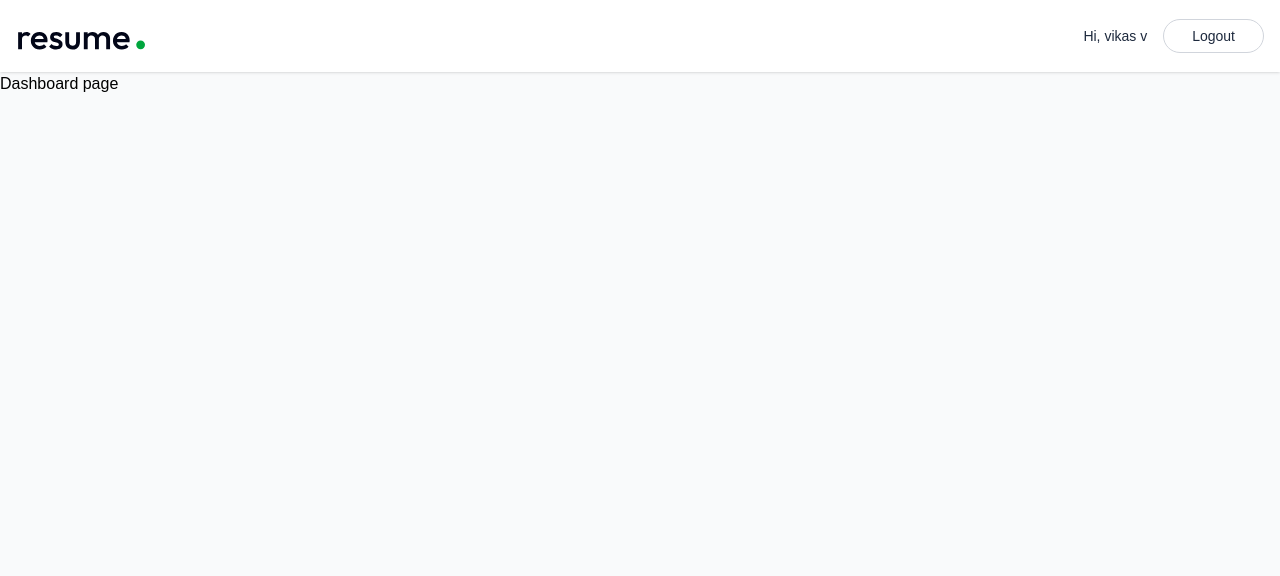
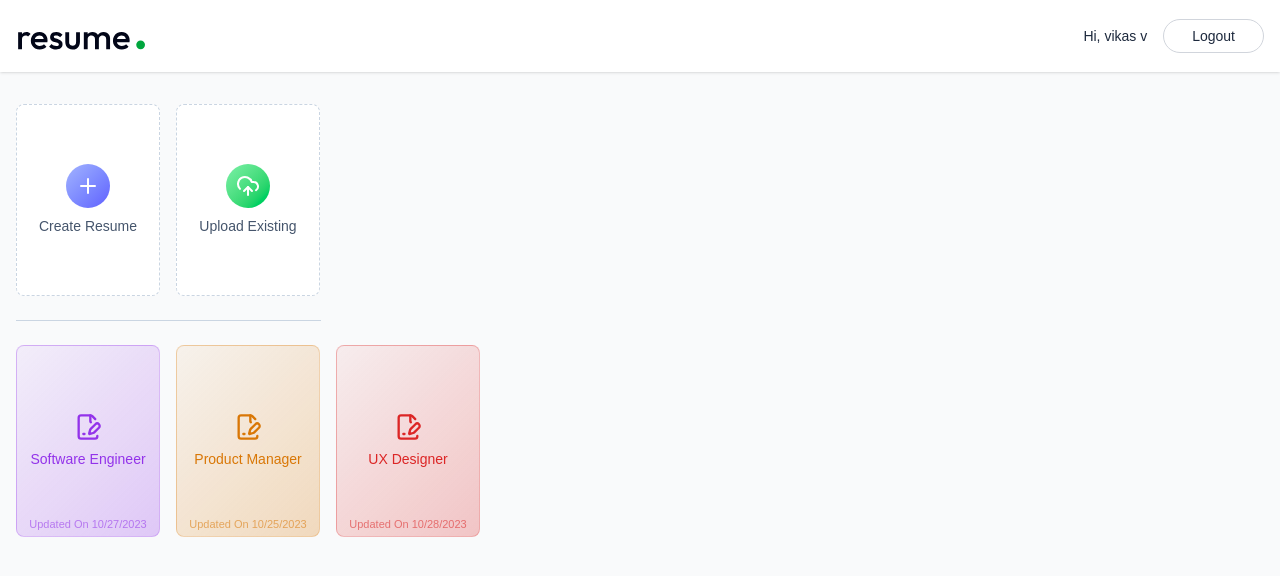
Before and after one commit to vikasvkori1290/cv.ai, a React (Vite) app in the folder client/: page /app in a window 1280 px wide. Shown: the top 576 px of the page. Built offline with nearby package versions, Linux system fonts and the light colour scheme.

Commit message:
create resume icon

```diff
--- a/client/src/index.css
+++ b/client/src/index.css
@@ -11,4 +11,10 @@
   button{
     @apply cursor-pointer;
   }
-}
+  input:not([type="checkbox"]){
+    @apply outline-none focus:ring border-gray-300 focus:ring-blue-500 focus:border-500 rounded-lg
+  }
+  textarea{
+    @apply outline-none focus:ring border-gray-300 focus:ring-blue-500 focus:border-500 rounded-lg
+  }
+  }
--- a/client/src/pages/Dashboard.jsx
+++ b/client/src/pages/Dashboard.jsx
@@ -1,9 +1,102 @@
-import React from 'react'
+import { FilePenLineIcon, PencilIcon, PlusIcon, TrashIcon, UploadCloudIcon, XIcon } from 'lucide-react'
+import React, { useEffect, useState } from 'react'
+// import { dummyResumeData } from '../assets/assets' // Commented out to fix build error
+import { useNavigate } from 'react-router-dom'
 
 const Dashboard = () => {
+  const colors = ["#9333ea", "#d97706", "#dc2626", "#0284c7", "#16a34a"]
+
+  const [allresumes, setAllresumes] = useState([])
+  const [showCreateResume, setShowCreateResume] = useState(false)
+  const [showUploadResume, setShowUploadResume] = useState(false)
+  const [Title, setTitle] = useState('')
+  const [resume, setResume] = useState(null)
+  const [editresumeId, setEditresumeId] = useState('')
+
+  const navigate = useNavigate()
+
+  const loadAllResumes = async () => {
+    // Added mock data locally since the import is broken
+    const dummyResumeData = [
+      { id: 1, title: "Software Engineer", updatedAt: "2023-10-27T10:00:00Z" },
+      { id: 2, title: "Product Manager", updatedAt: "2023-10-25T12:30:00Z" },
+      { id: 3, title: "UX Designer", updatedAt: "2023-10-28T08:15:00Z" },
+    ];
+    setAllresumes(dummyResumeData)
+  }
+
+  const createResume = async (event) => {
+    event.preventDefault()
+    console.log("Creating resume with title:", Title)
+
+    setShowCreateResume(false)
+    setTitle('')
+
+    navigate('/app/builder/resume123')
+  }
+
+  useEffect(() => {
+    loadAllResumes()
+  }, [])
+
   return (
     <div>
-      <h1>Dashboard page</h1>
+      <div className='max-w-7xl mx-auto px-4 py-8'>
+        <p className='text-2xl font-medium mb-6 bg-gradient-to-r from-slate-600 to-slate-700 bg-clip-text-transparent sm:hidden'>Welcome , Vikas v</p>
+
+        <div className='flex gap-4'>
+          <button onClick={() => setShowCreateResume(true)} className='w-full bg-white sm:max-w-36 h-48 flex flex-col items-center justify-center rounded-lg gap-2 text-slate-600 border border-dashed border-slate-300 group hover:border-purple-500 hover:shadow-lg transition-all duration-300 cursor-pointer'>
+            <PlusIcon className='size-11 transition-all duration-300 p-2.5 bg-gradient-to-br from-indigo-300 to-indigo-500 text-white rounded-full' />
+            {/* Fixed typo duration-30F0 -> duration-300 */}
+            <p className='text-sm group-hover:text-purple-600 transition-all duration-300'>Create Resume</p>
+          </button>
+          <button className='w-full bg-white sm:max-w-36 h-48 flex flex-col items-center justify-center rounded-lg gap-2 text-slate-600 border border-dashed border-slate-300 group hover:border-purple-500 hover:shadow-lg transition-all duration-300 cursor-pointer'>
+            <UploadCloudIcon className='size-11 transition-all duration-300 p-2.5 bg-gradient-to-br from-green-300 to-green-500 text-white rounded-full' />
+            <p className='text-sm group-hover:text-purple-600 transition-all duration-300'>Upload Existing</p>
+          </button>
+        </div>
+        <hr className='border-slate-300 my-6 sm:w-[305px]' />
+        <div className='grid grid-cols-2 sm:flex flex-wrap gap-4'>
+          {allresumes.map((resume, index) => {
+            const baseColor = colors[index % colors.length];
+            return (
+              <button key={index} className='relative w-full sm:max-w-36 h-48 flex flex-col items-center justify-center rounded-lg gap-2 border group hover:shadow-lg transition-all duration-300 cursor-pointer' style={{ background: 'linear-gradient(135deg, ' + baseColor + '10, ' + baseColor + '40) ', borderColor: baseColor + '40' }}>
+                <FilePenLineIcon className='size-7 group-hover:scale-105 transition-all' style={{ color: baseColor }} />
+                <p className='text-sm group-hover:scale-105 transition-all' style={{ color: baseColor }}>{resume.title}</p>
+                <p className='absolute bottom-1 text-[11px] text-slate-400 group-hover:text-slate-500 transition-all duration-300 px-2 text-center' style={{ color: baseColor + '90' }}>
+                  Updated On {new Date(resume.updatedAt).toLocaleDateString()}
+                </p>
+                <div className='absolute top-1 right-1 group-hover:flex items-center hidden'>
+                  <TrashIcon className='size-7 p-1.5 hover:bg-white/50 rounded text-slate-700 transition-all' />
+                  <PencilIcon className='size-7 p-1.5 hover:bg-white/50 rounded text-slate-700 transition-all' />
+                </div>
+              </button>
+            )
+          })}
+        </div>
+
+        {showCreateResume && (
+          <form onSubmit={createResume} onClick={() => setShowCreateResume(false)} className='fixed inset-0 bg-black/70 backdrop-blur bg-opacity-50 z-10 flex items-center justify-center'>
+            <div onClick={e => e.stopPropagation()} className='relative bg-slate-50 border shadow-md rounded-lg w-full max-w-sm p-6'>
+              <h2 className='text-xl font-bold mb-4'>Create a Resume</h2>
+
+              <input
+                type='text'
+                placeholder='Enter Resume Title'
+                className='w-full px-4 py-2 mb-4 border border-slate-300 rounded focus:border-green-600 focus:ring-green-600'
+                required
+                value={Title}
+                onChange={(e) => setTitle(e.target.value)}
+              />
+
+              {/* Fixed typo </D> -> </button> */}
+              <button type='submit' className='w-full py-2 bg-green-600 text-white rounded hover:bg-green-700 transition-colors'>Create Resume</button>
+              <XIcon className='absolute top-4 right-4 text-slate-400 hover:text-slate-600 cursor-pointer transition-colors' onClick={() => { setShowCreateResume(false); setTitle(''); }} />
+            </div>
+          </form>
+        )}
+
+      </div>
     </div>
   )
 }
```
